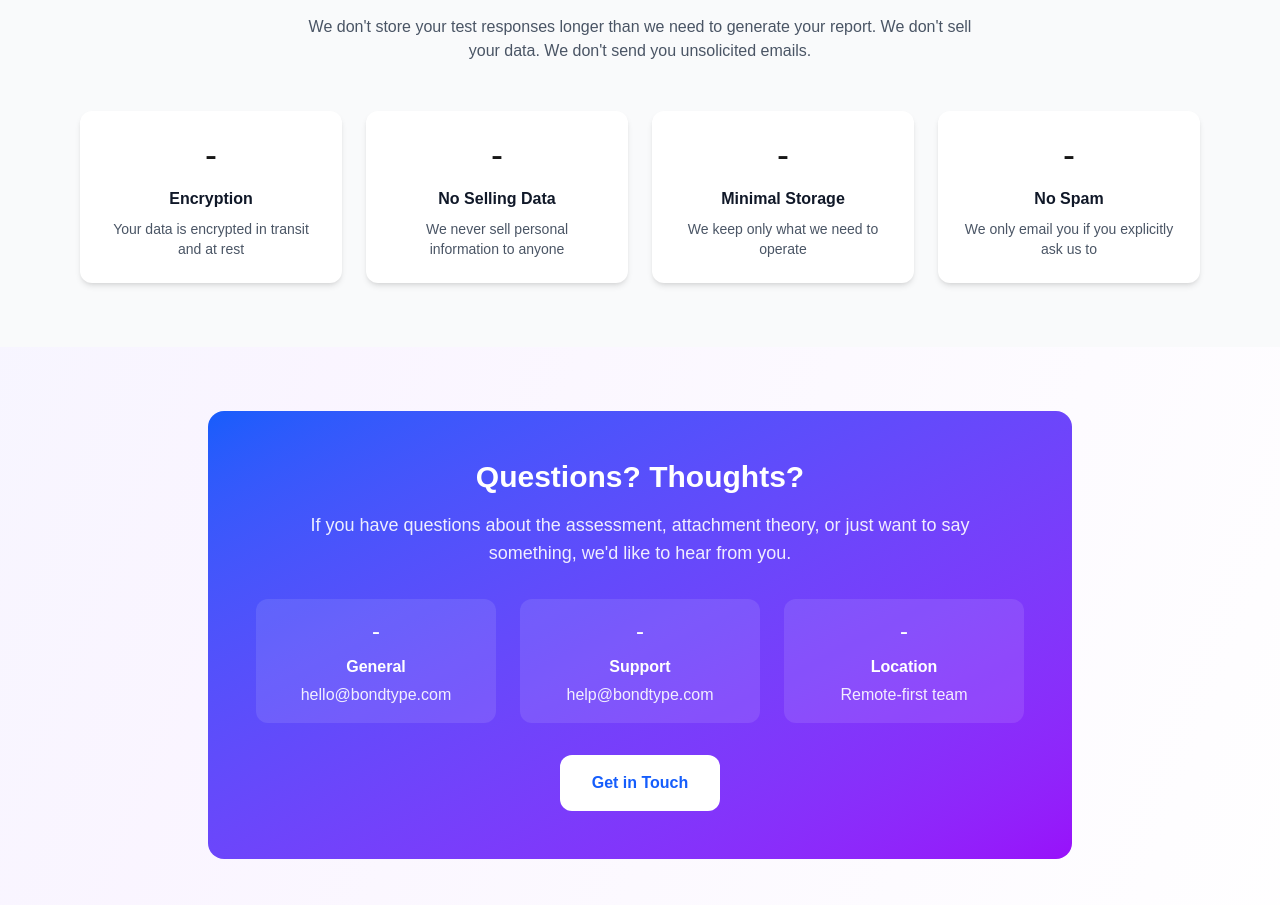
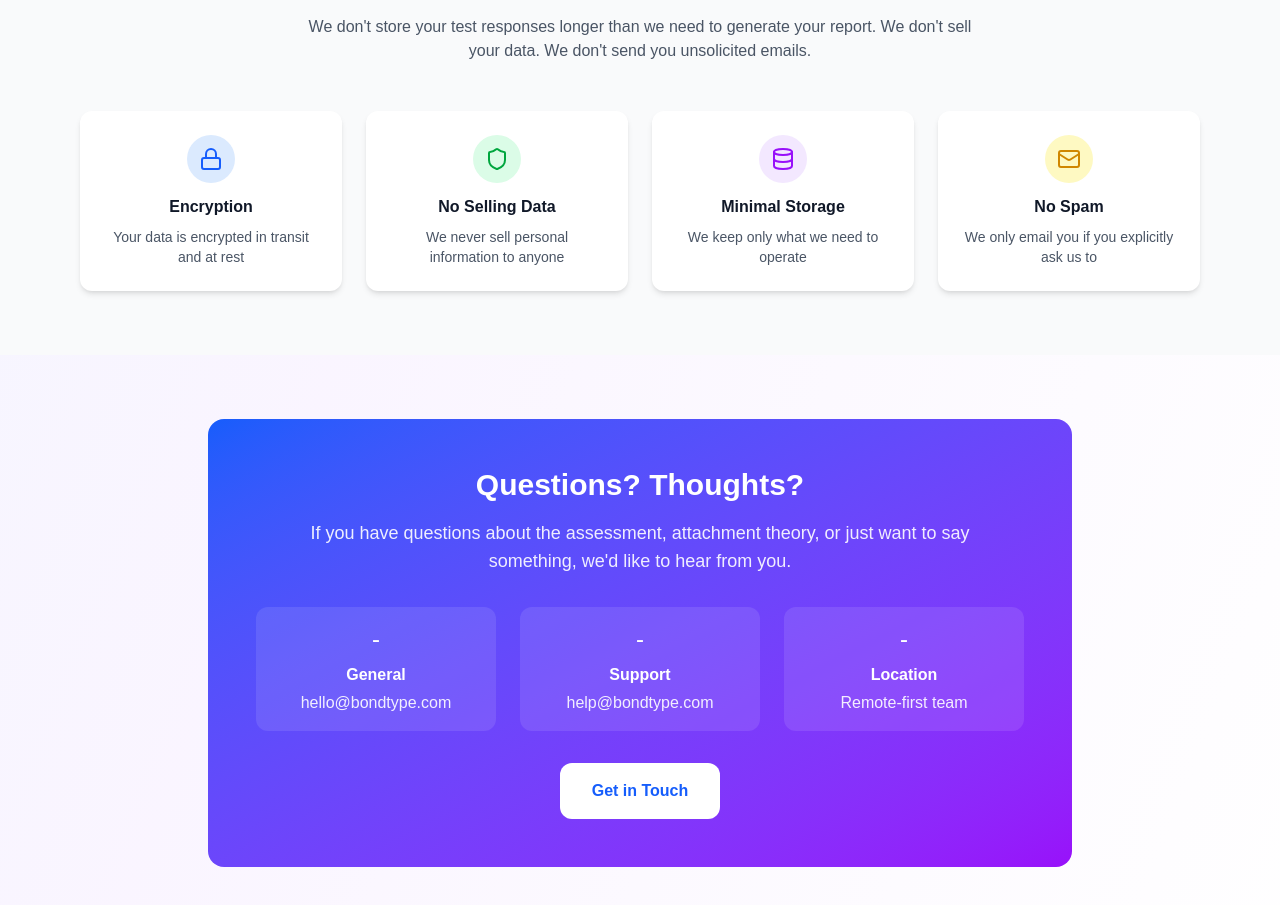
Before and after one commit to redkiller79/attachment-style-simple, a Next.js app: page /about in a window 1280 px wide. Shown: the part 2140-3045 px from the top of the page. Built offline with nearby package versions, Linux system fonts and the light colour scheme.

Commit message:
Add privacy icons to About page (Lock, Shield, Database, Mail)

```diff
--- a/app/about/page.tsx
+++ b/app/about/page.tsx
@@ -1,5 +1,6 @@
 import Link from 'next/link';
 import type { Metadata } from 'next';
+import { Lock, Shield, Database, Mail } from 'lucide-react';
 
 export const metadata: Metadata = {
   title: 'About BondType - Our Mission & Story',
@@ -217,25 +218,33 @@ export default function AboutPage() {
 
           <div className="grid md:grid-cols-4 gap-6">
             <div className="bg-white rounded-xl p-6 shadow-md text-center">
-              <div className="text-4xl mb-3">-</div>
+              <div className="w-12 h-12 bg-blue-100 rounded-full flex items-center justify-center mx-auto mb-3">
+                <Lock className="w-6 h-6 text-blue-600" />
+              </div>
               <h3 className="font-bold text-gray-900 mb-2">Encryption</h3>
               <p className="text-gray-600 text-sm">Your data is encrypted in transit and at rest</p>
             </div>
 
             <div className="bg-white rounded-xl p-6 shadow-md text-center">
-              <div className="text-4xl mb-3">-</div>
+              <div className="w-12 h-12 bg-green-100 rounded-full flex items-center justify-center mx-auto mb-3">
+                <Shield className="w-6 h-6 text-green-600" />
+              </div>
               <h3 className="font-bold text-gray-900 mb-2">No Selling Data</h3>
               <p className="text-gray-600 text-sm">We never sell personal information to anyone</p>
             </div>
 
             <div className="bg-white rounded-xl p-6 shadow-md text-center">
-              <div className="text-4xl mb-3">-</div>
+              <div className="w-12 h-12 bg-purple-100 rounded-full flex items-center justify-center mx-auto mb-3">
+                <Database className="w-6 h-6 text-purple-600" />
+              </div>
               <h3 className="font-bold text-gray-900 mb-2">Minimal Storage</h3>
               <p className="text-gray-600 text-sm">We keep only what we need to operate</p>
             </div>
 
             <div className="bg-white rounded-xl p-6 shadow-md text-center">
-              <div className="text-4xl mb-3">-</div>
+              <div className="w-12 h-12 bg-yellow-100 rounded-full flex items-center justify-center mx-auto mb-3">
+                <Mail className="w-6 h-6 text-yellow-600" />
+              </div>
               <h3 className="font-bold text-gray-900 mb-2">No Spam</h3>
               <p className="text-gray-600 text-sm">We only email you if you explicitly ask us to</p>
             </div>
--- a/package.json
+++ b/package.json
@@ -14,6 +14,7 @@
     "@supabase/supabase-js": "^2.101.1",
     "@types/mailchimp__mailchimp_marketing": "^3.0.22",
     "gray-matter": "^4.0.3",
+    "lucide-react": "^1.7.0",
     "next": "16.2.2",
     "openai": "^6.33.0",
     "react": "19.2.4",
```
Also changed, not shown: 1 other file (tests, documents, lock files or other folders).
